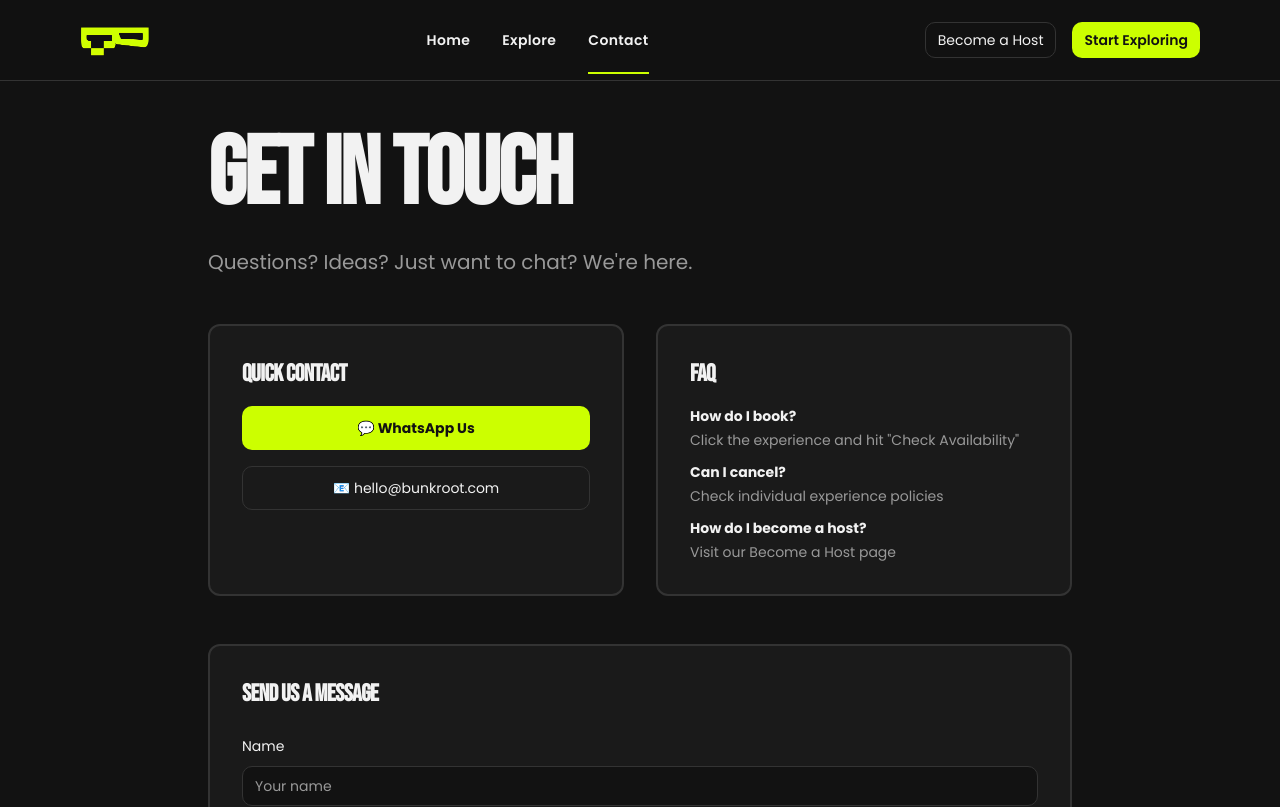
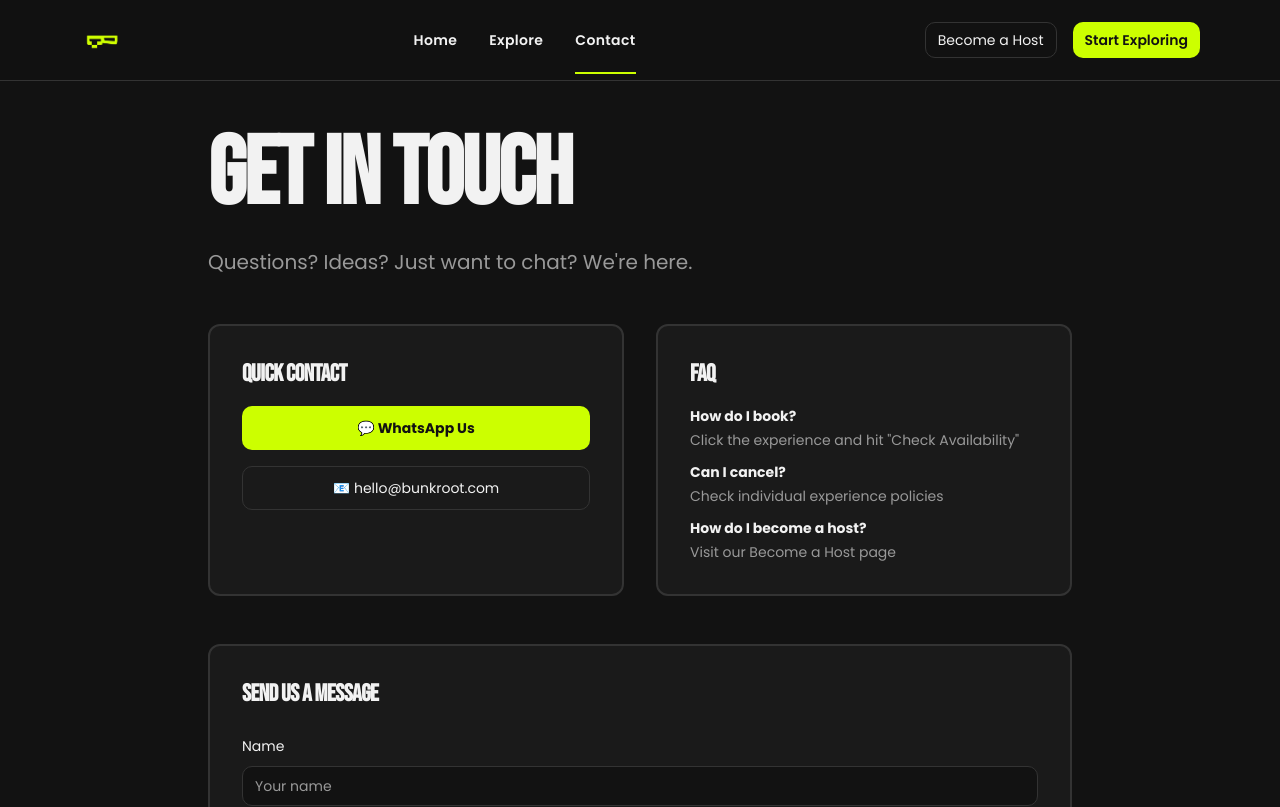
Before and after one commit to bunkroot/bunkroot, a React (Vite) app: page /#/contact in a window 1280 px wide. Shown: the top 807 px of the page. Built offline with nearby package versions, Linux system fonts and the light colour scheme; the HTML template or start-up script is replaced by a standard one; a web font is replaced by a local one.

Commit message:
Visual edit in Lovable
Edited UI in Lovable

```diff
--- a/src/components/Header.tsx
+++ b/src/components/Header.tsx
@@ -22,7 +22,7 @@ const Header = () => {
       <div className="container mx-auto px-4 lg:px-12 xl:px-20">
         <div className="flex items-center justify-between h-20">
           <Link to="/" className="flex items-center">
-            <img alt="BunkRoot" className="h-8 object-contain" src="/lovable-uploads/a34477b7-7550-45eb-b4c1-221957310a7f.png" />
+            <img alt="BunkRoot" className="h-8 object-contain" src="/lovable-uploads/08bdd716-bac0-493e-9090-6ff1f6c67e6e.png" />
           </Link>
 
           <nav className="hidden md:flex items-center gap-8">
```
Also changed, not shown: public/lovable-uploads/08bdd716-bac0-493e-9090-6ff1f6c67e6e.png (added), public/lovable-uploads/74706ba4-a1f4-4ee7-a920-63fe0a352760.png (added).
